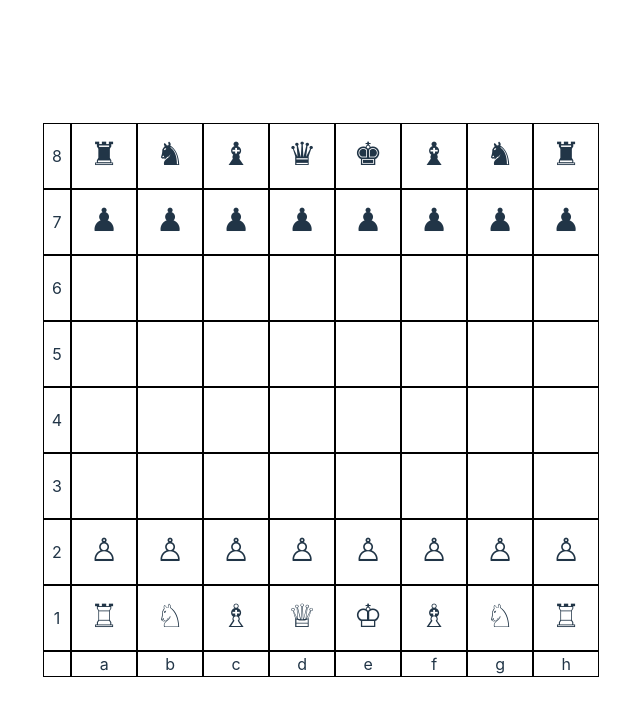
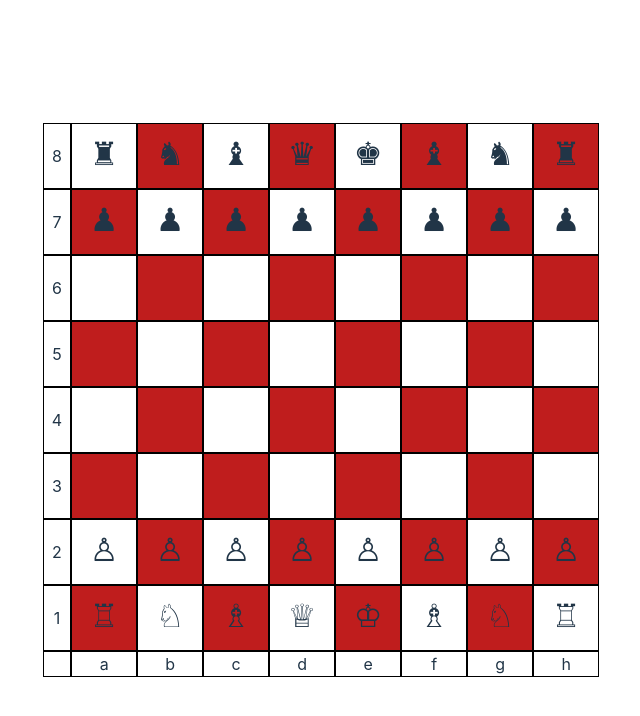
Before and after one commit to aspandit/tsx-react-chess, a React (Vite) app: page / in a window 1280 px wide. Shown: the top 716 px of the page, without its empty margins (319-959 px from the left). Built offline with nearby package versions, Linux system fonts and the light colour scheme.

Commit message:
Background colors for squares

```diff
--- a/src/chess/Board.css
+++ b/src/chess/Board.css
@@ -42,8 +42,16 @@
     width: var(--square-width);
 }
 
+.black-square {
+    background-color: #bf1d1d;
+}
+
+.white-square {
+    background-color: #ffffff;
+}
+
 .square-inner {
-    border: #ffffff var(--square-border-thickness) solid;
+    border: var(--square-border-thickness) none;
     display: inline-block;
     width: 80%;
     height: 80%;
--- a/src/chess/Board.jsx
+++ b/src/chess/Board.jsx
@@ -59,8 +59,10 @@ function Coordinate(props) {
 }
 
 function Square(props) {
+    let coords = props.coordinate.split("");
+
     return (
-        <span className={"square"} id={props.coordinate}>
+        <span className={"square "+(coords[0].charCodeAt(0) % 2 ^ coords[1] % 2 ? "white-square" : "black-square")} id={props.coordinate}>
             <SquareInner className={props.className} content={props.content} coordinate={props.coordinate}/>
         </span>
     );
```
